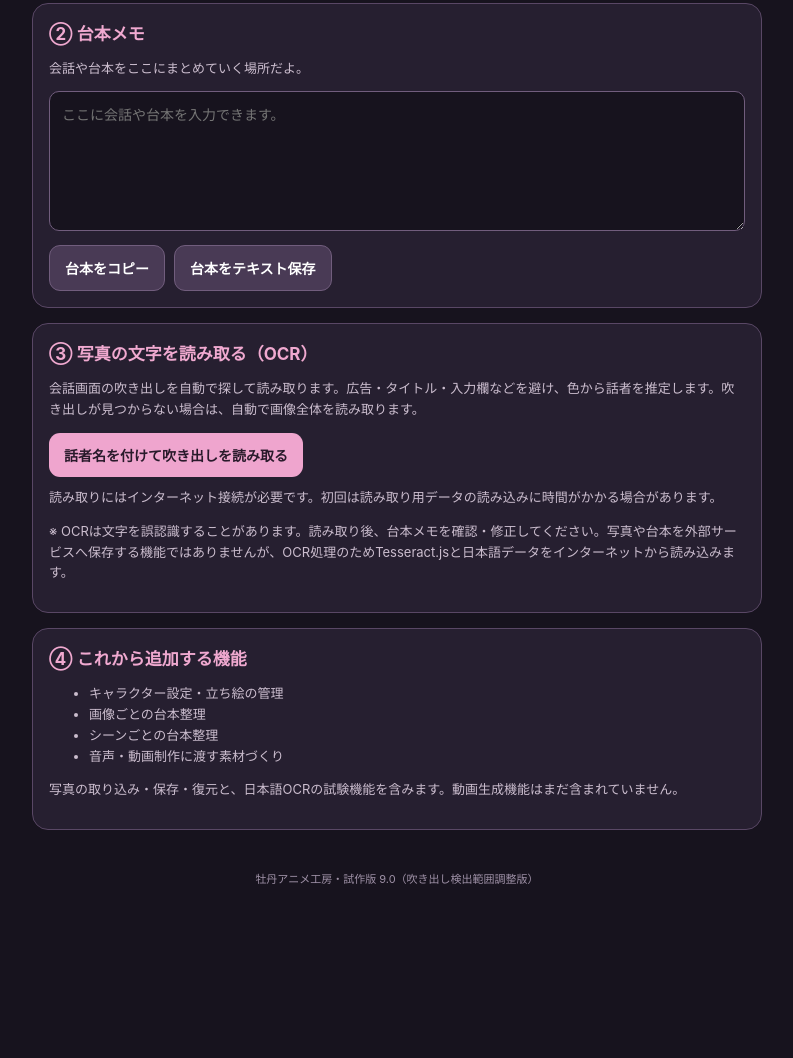
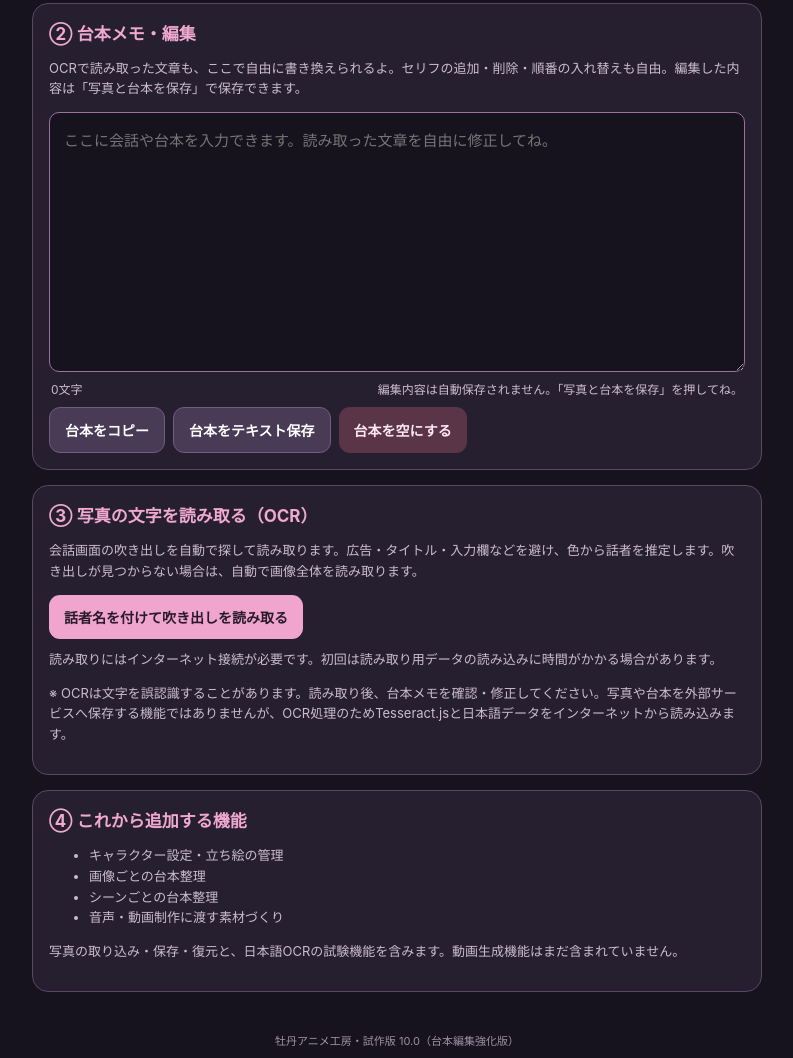
Before and after one commit to 9mf7g89js4-svg/botan-anime-studio, a plain HTML site: page index.html in a window 1280 px wide. Shown: the part 543-1601 px from the top of the page, without its empty margins (243-1036 px from the left). Before the commit the page ends 1439 px from the top, so only its background shows below. Drawn offline with Linux system fonts and the light colour scheme.

Commit message:
Add files via upload

```diff
--- a/index.html
+++ b/index.html
@@ -14,7 +14,7 @@ h2{font-size:17px;color:#f0a9d0;margin:0 0 9px}.hint,.small{font-size:13px;line-
 .grid{display:grid;grid-template-columns:repeat(2,minmax(0,1fr));gap:10px}.empty{grid-column:1/-1;text-align:center;padding:22px 8px;border:1px dashed #715d7d;border-radius:10px;color:#b9aabd;font-size:13px}
 .item{background:#17131e;border:1px solid #594765;border-radius:10px;overflow:hidden}.item img{width:100%;height:165px;object-fit:contain;display:block;background:#100d14}
 .meta{padding:7px;font-size:12px;color:#cbbdce;overflow-wrap:anywhere}.item button{width:100%;border-radius:0;background:#493344;color:white;font-size:12px;min-height:36px}
-textarea{width:100%;min-height:140px;background:#17131e;color:white;border:1px solid #715d7d;border-radius:10px;padding:12px;font:14px/1.6 sans-serif}
+textarea{width:100%;min-height:260px;background:#17131e;color:white;border:1px solid #9a719f;border-radius:10px;padding:14px;font:15px/1.8 sans-serif;resize:vertical;display:block}textarea:focus{outline:2px solid #efa5ce;outline-offset:2px}.editor-info{display:flex;justify-content:space-between;gap:8px;flex-wrap:wrap;margin:8px 2px;color:#cbbdce;font-size:12px}.editor-tools{display:flex;gap:8px;flex-wrap:wrap;margin-top:10px}
 footer{text-align:center;color:#9f91a7;font-size:11px;padding:10px}@media(min-width:560px){.grid{grid-template-columns:repeat(3,minmax(0,1fr))}}
 </style></head><body>
 <header><h1>牡丹アニメ工房</h1><p>ゼタの物語を、少しずつアニメ作品へ。</p></header>
@@ -23,22 +23,27 @@ footer{text-align:center;color:#9f91a7;font-size:11px;padding:10px}@media(min-wi
 <div class="actions"><label class="pick">写真を選んで取り込む<input id="picker" type="file" accept="image/*" multiple></label><button class="secondary" id="save">写真と台本を保存</button><button class="secondary" id="restore">以前保存したデータを復元</button></div>
 <div id="status" role="status">まだ画像は選ばれていません。</div><div id="gallery" class="grid"><div class="empty">ここに選んだ写真が表示されます</div></div>
 <div class="actions" style="margin-top:12px"><button class="danger" id="clear">画像をすべて消す</button></div><p class="small">写真を選ぶと、この画面にすぐ表示されます。残しておきたい写真は「写真と台本を保存」を押してね。「以前保存したデータを復元」は、保存済みの内容で今の画面を入れ替える機能です。ブラウザのデータ消去や容量制限には注意してね。</p></section>
-<section class="panel"><h2>② 台本メモ</h2><p class="hint">会話や台本をここにまとめていく場所だよ。</p><textarea id="script" placeholder="ここに会話や台本を入力できます。"></textarea><div class="actions" style="margin-top:10px"><button class="secondary" id="copy">台本をコピー</button><button class="secondary" id="txt">台本をテキスト保存</button></div></section>
+<section class="panel"><h2>② 台本メモ・編集</h2><p class="hint">OCRで読み取った文章も、ここで自由に書き換えられるよ。セリフの追加・削除・順番の入れ替えも自由。編集した内容は「写真と台本を保存」で保存できます。</p><textarea id="script" placeholder="ここに会話や台本を入力できます。読み取った文章を自由に修正してね。" aria-label="台本全体の編集欄"></textarea><div class="editor-info"><span id="charCount">0文字</span><span>編集内容は自動保存されません。「写真と台本を保存」を押してね。</span></div><div class="editor-tools"><button class="secondary" id="copy">台本をコピー</button><button class="secondary" id="txt">台本をテキスト保存</button><button class="danger" id="clearScript">台本を空にする</button></div></section>
 <section class="panel"><h2>③ 写真の文字を読み取る（OCR）</h2>
 <p class="hint">会話画面の吹き出しを自動で探して読み取ります。広告・タイトル・入力欄などを避け、色から話者を推定します。吹き出しが見つからない場合は、自動で画像全体を読み取ります。</p>
 <div class="actions"><button id="ocr">話者名を付けて吹き出しを読み取る</button></div>
 <div id="ocrStatus" class="small" role="status" style="margin-top:10px;min-height:1.5em">読み取りにはインターネット接続が必要です。初回は読み取り用データの読み込みに時間がかかる場合があります。</div>
 <p class="small">※ OCRは文字を誤認識することがあります。読み取り後、台本メモを確認・修正してください。写真や台本を外部サービスへ保存する機能ではありませんが、OCR処理のためTesseract.jsと日本語データをインターネットから読み込みます。</p></section>
 <section class="panel"><h2>④ これから追加する機能</h2><ul class="small"><li>キャラクター設定・立ち絵の管理</li><li>画像ごとの台本整理</li><li>シーンごとの台本整理</li><li>音声・動画制作に渡す素材づくり</li></ul><p class="small">写真の取り込み・保存・復元と、日本語OCRの試験機能を含みます。動画生成機能はまだ含まれていません。</p></section>
-</main><footer>牡丹アニメ工房・試作版 9.0（吹き出し検出範囲調整版）</footer>
+</main><footer>牡丹アニメ工房・試作版 10.0（台本編集強化版）</footer>
 <script src="https://cdn.jsdelivr.net/npm/tesseract.js@5/dist/tesseract.min.js"></script>
 <script>
 (()=>{const picker=document.getElementById('picker'),gallery=document.getElementById('gallery'),status=document.getElementById('status'),script=document.getElementById('script');let images=[];
+const charCount=document.getElementById('charCount');
+function updateCharCount(){charCount.textContent=script.value.length.toLocaleString('ja-JP')+'文字'}
+script.addEventListener('input',updateCharCount);
+document.getElementById('clearScript').onclick=()=>{if(script.value.trim()&&confirm('台本メモの文章をすべて消しますか？')){script.value='';updateCharCount();script.focus();}};
+updateCharCount();
 function say(t){status.textContent=t}
 function render(){gallery.innerHTML='';if(!images.length){gallery.innerHTML='<div class="empty">ここに選んだ写真が表示されます</div>';return}images.forEach((x,i)=>{const card=document.createElement('div');card.className='item';const img=document.createElement('img');img.src=x.data;img.alt=x.name;const meta=document.createElement('div');meta.className='meta';meta.textContent=(i+1)+'枚目：'+x.name;const del=document.createElement('button');del.textContent='この画像を削除';del.onclick=()=>{images.splice(i,1);render();say('画像を1枚削除しました。')};card.append(img,meta,del);gallery.append(card)})}
 picker.addEventListener('change',()=>{const files=Array.from(picker.files||[]).filter(f=>f.type.startsWith('image/'));if(!files.length){say('画像が選択されませんでした。');return}let left=files.length,added=0;say(files.length+'枚の画像を読み込んでいます…');files.forEach(file=>{const r=new FileReader();r.onload=()=>{images.push({name:file.name,data:r.result});added++;left--;if(!left){render();say(added+'枚の画像を取り込みました。画面に表示されています。')}};r.onerror=()=>{left--;if(!left){render();say(added+'枚を取り込みました。')}};r.readAsDataURL(file)});picker.value=''});
 document.getElementById('save').onclick=()=>{try{localStorage.setItem('botanImages',JSON.stringify(images));localStorage.setItem('botanScript',script.value);say('写真と台本をこのブラウザに保存しました。')}catch(e){say('保存できません。画像の枚数を減らして試してください。')}};
-document.getElementById('restore').onclick=()=>{if(images.length&&!confirm('今、画面に表示されている写真を、以前保存した写真に入れ替えますか？'))return;try{images=JSON.parse(localStorage.getItem('botanImages')||'[]');script.value=localStorage.getItem('botanScript')||'';render();say('以前保存したデータを復元しました。現在の写真と入れ替わっています。')}catch(e){say('保存データを復元できませんでした。')}};
+document.getElementById('restore').onclick=()=>{if(images.length&&!confirm('今、画面に表示されている写真を、以前保存した写真に入れ替えますか？'))return;try{images=JSON.parse(localStorage.getItem('botanImages')||'[]');script.value=localStorage.getItem('botanScript')||'';updateCharCount();render();say('以前保存したデータを復元しました。現在の写真と入れ替わっています。')}catch(e){say('保存データを復元できませんでした。')}};
 document.getElementById('clear').onclick=()=>{if(confirm('画面上の画像をすべて消しますか？')){images=[];render();say('画面上の画像を消しました。保存済みデータは残っています。')}};
 document.getElementById('copy').onclick=async()=>{try{await navigator.clipboard.writeText(script.value);say('台本をコピーしました。')}catch(e){script.select();say('台本を選択しました。長押ししてコピーできます。')}};
 document.getElementById('txt').onclick=()=>{const a=document.createElement('a'),u=URL.createObjectURL(new Blob([script.value],{type:'text/plain;charset=utf-8'}));a.href=u;a.download='botan_script.txt';a.click();setTimeout(()=>URL.revokeObjectURL(u),1000)};
```
